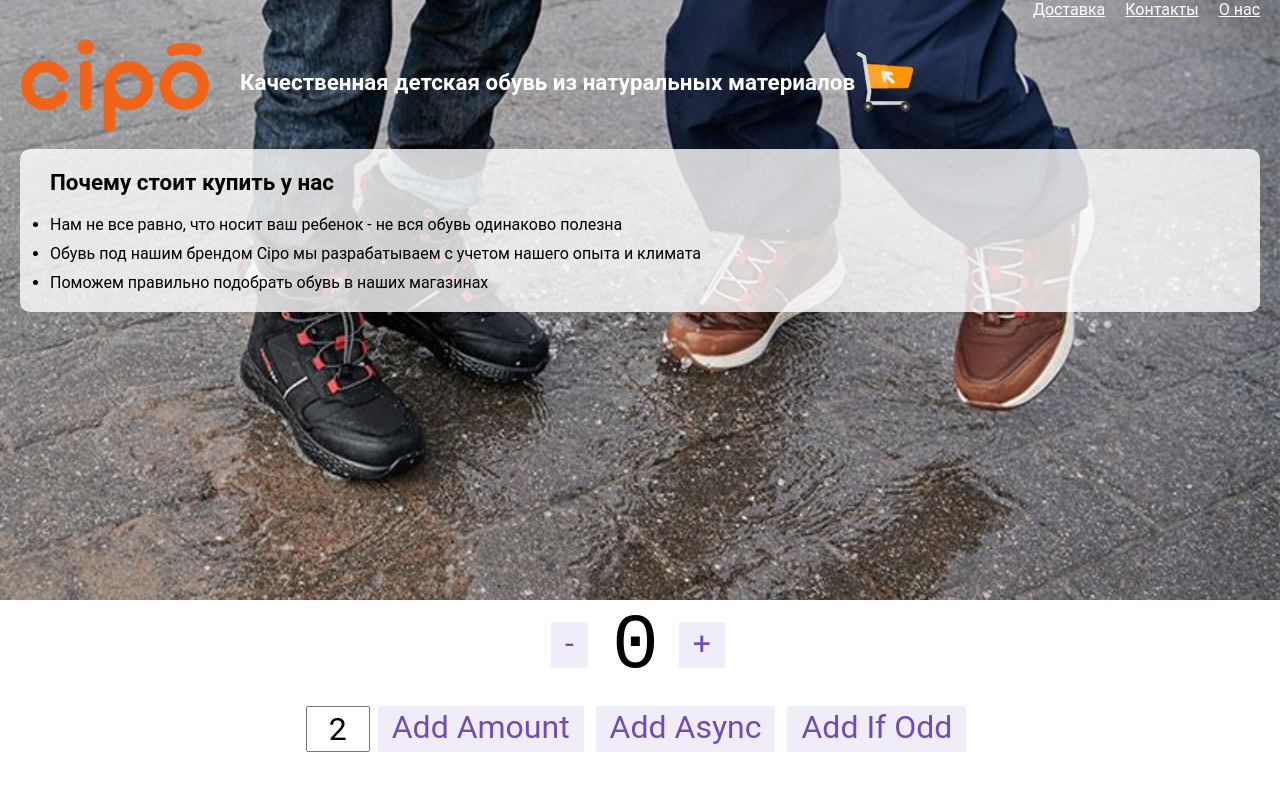
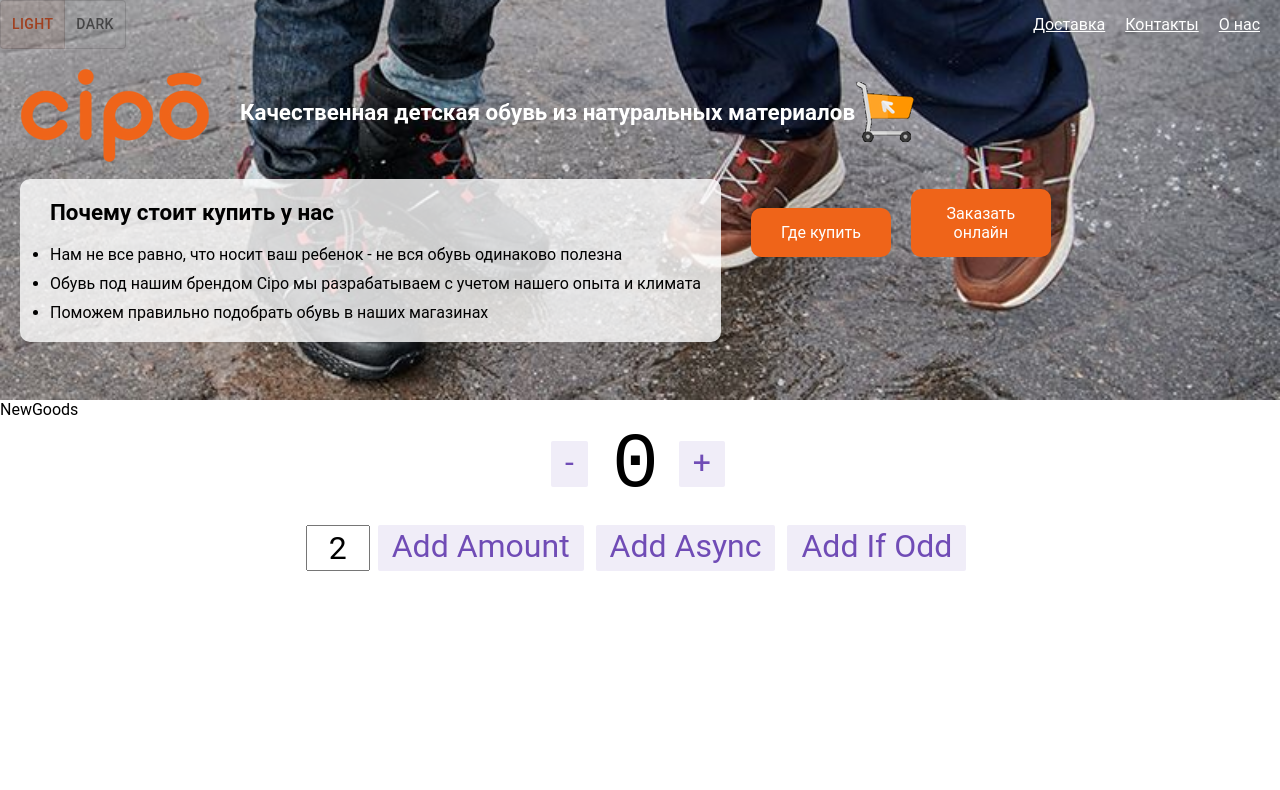
Before and after one commit to AlmasNurbayev/cipo-site, a React (Create React App) app: page / in a window 1280 px wide. Shown: the top 790 px of the page. Built offline with nearby package versions, Linux system fonts and the light colour scheme.

Commit message:
added 2 buttons, theme toggle

```diff
--- a/src/App.css
+++ /dev/null
@@ -1,90 +0,0 @@
-* {
-  box-sizing: border-box;
-  margin: 0;
-  padding: 0;
-  font-family: Roboto, sans-serif
-}
-
-h1 {
-  font-size: 1.4em;
-}
-
-.header {
-    background-image:url('assets/reyma.jpg');
-    background-position: center center;
-    background-repeat: no-repeat;
-    background-size: cover;
-
-    /* display: block; */
-    /* justify-content: space-between; */
-    align-items: top;
-    height: 600px;
-    /* padding: 0 100px */
-}
-
-@media screen and (min-width:100px) and (max-width:500px) {
-h1 {
-  font-size: 1em;
-}
-
-.logo_img {
-  width: 40%;
-  height: 40%;
-}
-.basket_image {
-  width: 80%;
-  height: 80%;
-}
-}
-
-.menu {
-
-  text-align: right;
-
-}
-
-.menu_item {
-  font-size: medium;
-  color: white;
-  margin-right: 20px;
-}
-
-
-.title_wrapper {
-  display: inline-flex;
-  justify-content: space-between;
-
-}
-
-.title {
-  display: flex;
-  color: white;
-  align-items: center;     /*Центрирование по вертикали */
-  /* width: 700px; */
-}
-
-
-.title_basket {
-  display: flex;
-  float: right;
-  align-items: center;     /*Центрирование по вертикали */
-
-}
-
-.features_wrapper {
-  border-radius: 10px;
-  margin-left: 20px;
-  margin-right: 20px;
-  background: rgba(255, 255, 255, 0.8); /* Полупрозрачный фон */
-  padding: 20px 20px 20px 30px;
-  /* height: 200px; */
-}
-
-.features_ul {
-  font-size: medium;
-  margin-top: 20px;
-}
-
-.features_li {
-  margin-top: 10px;
-}
--- a/src/App.js
+++ b/src/App.js
@@ -1,18 +1,39 @@
 import React from 'react';
 import logo from './logo.svg';
 import { Counter } from './features/counter/Counter';
-import './App.css';
+import './/styles/App.css';
 import Header from './components/Header';
 import Features from './components/Features';
+import { createTheme, ThemeProvider } from '@mui/material/styles';
+import NewGoods from './components/NewGoods';
 
 function App() {
+
+  const outerTheme = createTheme({
+    palette: {
+      mode: 'light',
+      primary: {
+        main: '#a04020',
+        dark: '#c35122',
+        light: '#deac9b',
+      },
+      secondary: {
+        main: '#f50057',
+      },
+    },
+  });
+
+
   return (
     <div className="App">
+      <ThemeProvider theme={outerTheme}>
         <Header/>
+        <NewGoods/>
 
 
 
         <Counter />
+        </ThemeProvider>
     </div>
   );
 }
--- a/src/components/Features.jsx
+++ b/src/components/Features.jsx
@@ -4,6 +4,7 @@ import React from 'react';
 export default function Features() {
     return (
         <div className='features_wrapper'>
+            <div className='features_wrapper_ul'>
                 <h1>Почему стоит купить у нас</h1>
                 <ul className='features_ul'>
                     <li className='features_li'>Нам не все равно, что носит ваш ребенок - не вся обувь одинаково полезна</li>
@@ -11,5 +12,11 @@ export default function Features() {
                     <li className='features_li'>Поможем правильно подобрать обувь в наших  магазинах </li>
                 </ul>
             </div>
+            <div className='features_wrapper_btn'>
+                <button className='features_btn'>Где купить</button>
+                <button className='features_btn'>Заказать онлайн</button>
+
+            </div>
+        </div>
     )
 }
--- a/src/components/Header.jsx
+++ b/src/components/Header.jsx
@@ -1,11 +1,29 @@
 import React from 'react';
 import Features from './Features';
 //import {Link} from 'react-router-dom';
-//import Link from '@mui/material/Link';
+import ToggleButton from '@mui/material/ToggleButton';
+import ToggleButtonGroup from '@mui/material/ToggleButtonGroup';
 
 export default function Header() {
+    const [themeMode, setThemeMode] = React.useState('light');
+
     return (
         <div className='header'>
+            <div className='menu_line'>
+            <div className='theme_switch'>
+            <ToggleButtonGroup
+                color="primary"
+                value={themeMode}
+                exclusive
+                // onChange={}
+                aria-label="Platform"
+                >
+                <ToggleButton value="light">light</ToggleButton>
+                <ToggleButton value="dark">dark</ToggleButton>
+            </ToggleButtonGroup>
+
+
+            </div>
             <div className='menu'>
                 <a className='menu_item' href="/">
                     Доставка
@@ -16,6 +34,8 @@ export default function Header() {
                 <a className='menu_item' href="/">
                     О нас
                 </a>
+            </div>
+
             </div>
             <div className='title_wrapper'>
                 <img className='logo_img' src={require('../assets/logo2.png')} alt='logo'/>
--- /dev/null
+++ b/src/components/NewGoods.jsx
@@ -0,0 +1,7 @@
+import React from 'react'
+
+export default function NewGoods() {
+  return (
+    <div>NewGoods</div>
+  )
+}
--- /dev/null
+++ b/src/styles/App.css
@@ -0,0 +1,124 @@
+* {
+  box-sizing: border-box;
+  margin: 0;
+  padding: 0;
+  font-family: Roboto, sans-serif
+}
+
+h1 {
+  font-size: 1.4em;
+}
+
+.header {
+  background-image: url('/src/assets/reyma.jpg');
+  background-position: center center;
+  background-repeat: no-repeat;
+  background-size: cover;
+
+  /* display: block; */
+  /* justify-content: space-between; */
+  align-items: top;
+  height: 400px;
+  /* padding: 0 100px */
+}
+
+@media screen and (min-width:100px) and (max-width:500px) {
+  h1 {
+    font-size: 1em;
+  }
+
+  .logo_img {
+    width: 40%;
+    height: 40%;
+  }
+
+  .basket_image {
+    width: 80%;
+    height: 80%;
+  }
+}
+.menu_line {
+  display: flex;
+  align-items: center;
+}
+
+.menu {
+  position: absolute;
+  right: 0;
+  text-align: right;
+
+}
+
+.menu_item {
+  font-size: medium;
+  color: white;
+  margin-right: 20px;
+
+}
+
+
+.title_wrapper {
+  display: inline-flex;
+  justify-content: space-between;
+
+}
+
+.title {
+  display: flex;
+  color: white;
+  align-items: center;
+  /*Центрирование по вертикали */
+  /* width: 700px; */
+}
+
+
+.title_basket {
+  display: flex;
+  float: right;
+  align-items: center;
+  /*Центрирование по вертикали */
+
+}
+
+.features_wrapper {
+  display: flex;
+}
+
+.features_wrapper_ul {
+  border-radius: 10px;
+  margin-left: 20px;
+  margin-right: 20px;
+  background: rgba(255, 255, 255, 0.8);
+  /* Полупрозрачный фон */
+  padding: 20px 20px 20px 30px;
+  /* height: 200px; */
+}
+
+.features_ul {
+  font-size: medium;
+  margin-top: 20px;
+}
+
+.features_li {
+  margin-top: 10px;
+}
+
+.features_btn {
+  margin: 10px;
+  padding: 15px;
+  background-color: #ef6419;
+  color: white;
+  border-radius: 10px;
+  border: none;
+  width: 140px;
+  font-size: medium;
+}
+
+.features_wrapper_btn {
+  display: block;
+}
+
+.ToggleButtonLight {
+  color: white;
+
+}
```
Also changed, not shown: src/styles/ThemeMUI.js (added, +15 -0 lines). Lines whose indentation alone changed are shown as unchanged.
